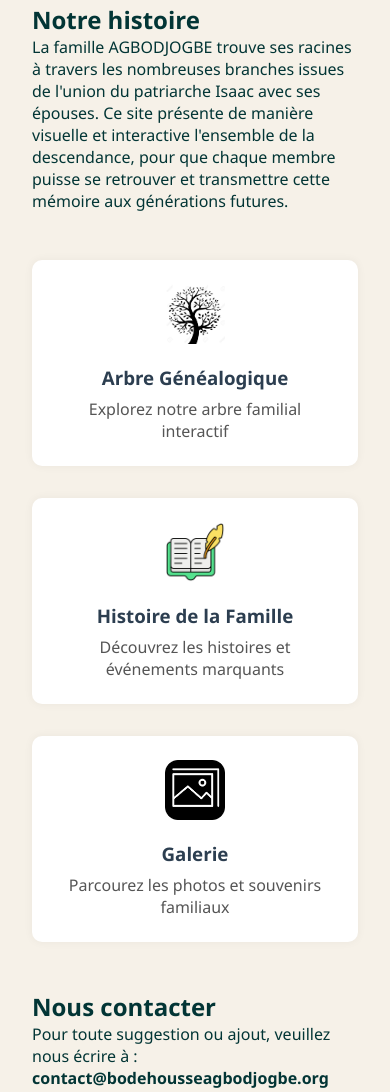
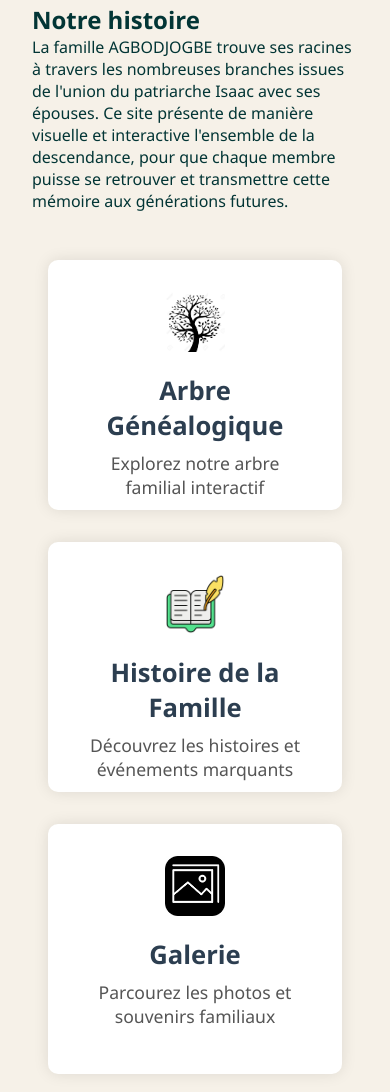
Before and after one commit to josue-houessou/familleagbodjogbe, a website: page public/index.html in a window 390 px wide. Shown: the part 832-1924 px from the top of the page. Drawn offline with Linux system fonts and the light colour scheme.

Commit message:
Fix homepage link + improved responsiveness

```diff
--- a/public/css/style.css
+++ b/public/css/style.css
@@ -137,6 +137,35 @@ section {
     margin-top: 3rem;
 }
 
+@media (max-width: 1024px) {
+    .features {
+        flex-direction: column;
+        align-items: center;
+        gap: 2rem;
+    }
+
+    .feature {
+        width: 90%;
+        max-width: 600px;
+        min-height: 250px;
+        padding: 2rem;
+        box-shadow: 0 0 15px rgba(0, 0, 0, 0.1);
+    }
+
+    .feature img {
+        width: 80px;
+        height: 80px;
+    }
+
+    .feature h3 {
+        font-size: 1.6rem;
+    }
+
+    .feature p {
+        font-size: 1.1rem;
+    }
+}
+
 footer {
     background-color: #2c3e50;
     color: white;
@@ -230,9 +259,6 @@ body {
     text-align: center;
 }
 
-.feature {
-    width: 30%;
-}
 
 .feature img {
     width: 60px;
```
